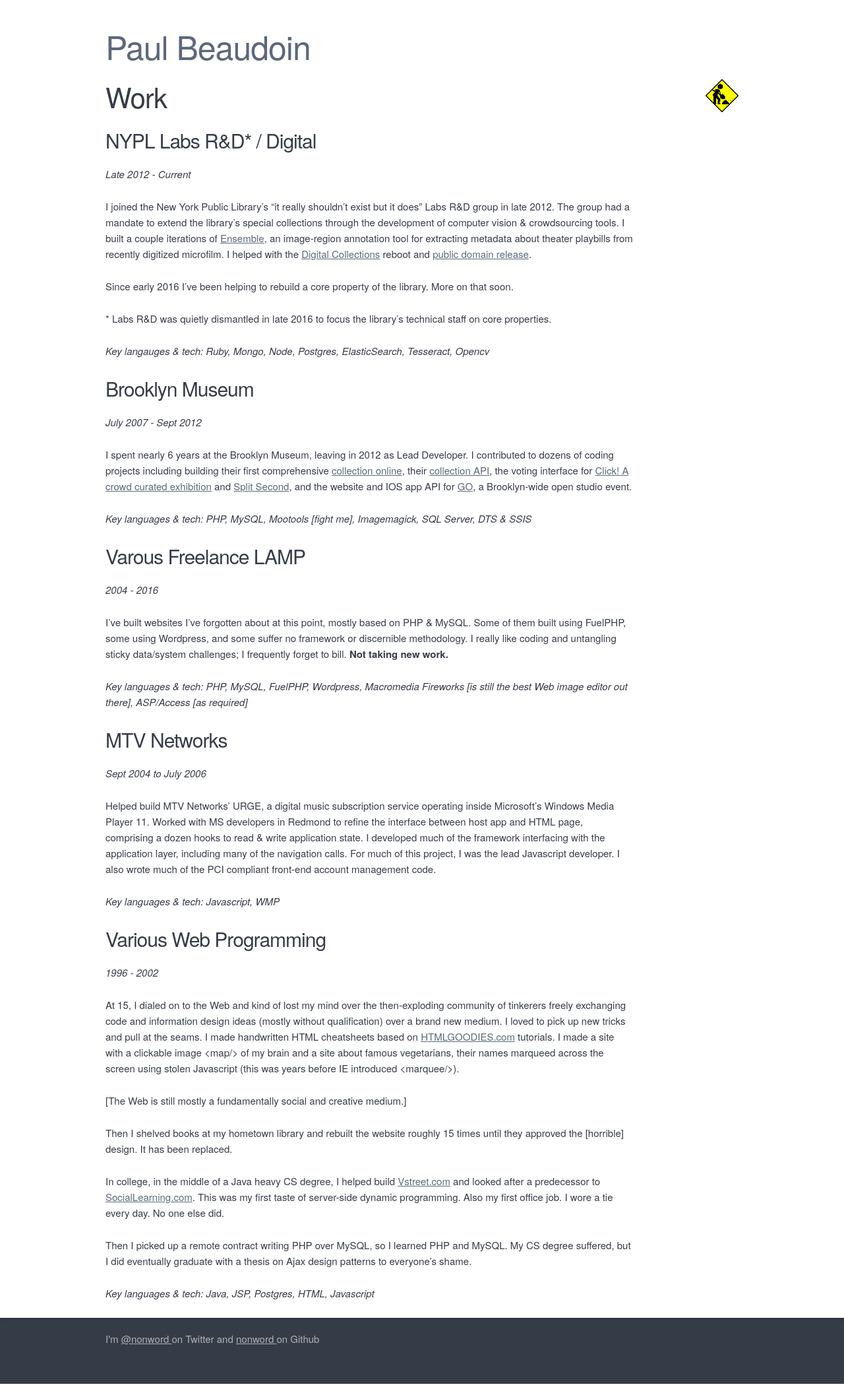
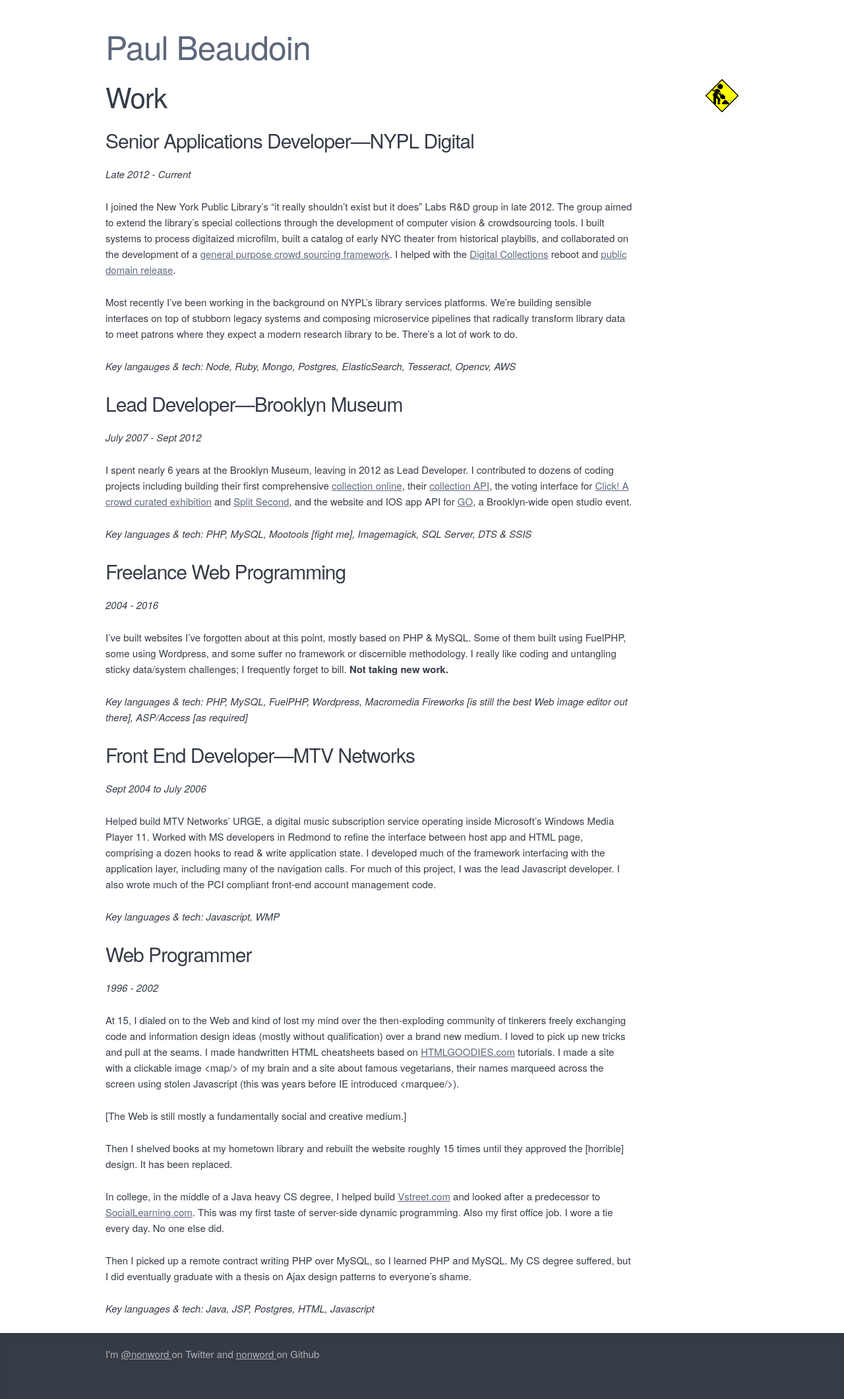
Before and after one commit to nonword/nonword.com, a Jekyll site: the page built from work/index.md, in a window 1280 px wide. Shown: the whole page at 66% size. Built offline with Jekyll 4.4.1, drawn with Linux system fonts in a browser that asks for light colours; before the commit the page ends 2097 px from its top, so only the background shows below that.

Commit message:
Add additional work detail, photo

```diff
--- a/_config.yml
+++ b/_config.yml
@@ -14,3 +14,4 @@ exclude:
   - Gemfile.lock
   - README.md
   - vendor/
+  - deploy.sh
--- a/assets/css/main.scss
+++ b/assets/css/main.scss
@@ -18,6 +18,31 @@ a {
 
 main {
   padding-bottom:100px;
+
+  @media (max-width: 578px) {
+    img {
+      width: 382px;
+    }
+  }
+
+  @media (max-width: 384px) {
+    img {
+      width: 354px;
+    }
+  }
+
+
+  @media (max-width: 360px) {
+    img {
+      width: 330px;
+    }
+  }
+
+  @media (max-width: 320px) {
+    img {
+      width: 290px;
+    }
+  }
 }
 
 .byline {
@@ -53,6 +78,7 @@ p {
   max-width: 800px;
 }
 
+
 #footer {
   position:absolute;
   bottom:0;
--- a/work/index.md
+++ b/work/index.md
@@ -1,24 +1,22 @@
 ---
 layout: default
 title: Work
-modified: 2016-11-22
+modified: 2018-06-06
 ---
 
 ## Work ![under construction](/assets/images/under-construction.gif "UC")
 
-### NYPL Labs R&amp;D* / Digital
+### Senior Applications Developer&mdash;NYPL Digital
 
 <p class="byline">Late 2012 - Current</p>
 
-I joined the New York Public Library's "it really shouldn't exist but it does" Labs R&amp;D group in late 2012. The group had a mandate to extend the library's special collections through the development of computer vision & crowdsourcing tools. I built a couple iterations of <a href="http://ensemble.nypl.org" target="_blank">Ensemble</a>, an image-region annotation tool for extracting metadata about theater playbills from recently digitized microfilm. I helped with the <a href="http://digitalcollections.nypl.org" target="_blank">Digital Collections</a> reboot and <a href="http://publicdomain.nypl.org/" target="_blank">public domain release</a>.
+I joined the New York Public Library's "it really shouldn't exist but it does" Labs R&amp;D group in late 2012. The group aimed to extend the library's special collections through the development of computer vision & crowdsourcing tools. I built systems to process digitaized microfilm, built a catalog of early NYC theater from historical playbills, and collaborated on the development of a <a href="https://scribeproject.github.io/" target="_blank">general purpose crowd sourcing framework</a>. I helped with the <a href="http://digitalcollections.nypl.org" target="_blank">Digital Collections</a> reboot and <a href="http://publicdomain.nypl.org/" target="_blank">public domain release</a>.
 
-Since early 2016 I've been helping to rebuild a core property of the library. More on that soon.
+Most recently I've been working in the background on NYPL's library services platforms. We're building sensible interfaces on top of stubborn legacy systems and composing microservice pipelines that radically transform library data to meet patrons where they expect a modern research library to be. There's a lot of work to do.
 
-\* Labs R&D was quietly dismantled in late 2016 to focus the library's technical staff on core properties.
+*Key langauges & tech: Node, Ruby, Mongo, Postgres, ElasticSearch, Tesseract, Opencv, AWS*
 
-*Key langauges & tech: Ruby, Mongo, Node, Postgres, ElasticSearch, Tesseract, Opencv*
-
-### Brooklyn Museum
+### Lead Developer&mdash;Brooklyn Museum
 
 <p class="byline">July 2007 - Sept 2012</p>
 
@@ -26,7 +24,7 @@ I spent nearly 6 years at the Brooklyn Museum, leaving in 2012 as Lead Developer
 
 *Key languages & tech: PHP, MySQL, Mootools [fight me], Imagemagick, SQL Server, DTS & SSIS*
 
-### Varous Freelance LAMP
+### Freelance Web Programming
 
 <p class="byline">2004 - 2016</p>
 
@@ -35,7 +33,7 @@ I've built websites I've forgotten about at this point, mostly based on PHP & My
 *Key languages & tech: PHP, MySQL, FuelPHP, Wordpress, Macromedia Fireworks [is still the best Web image editor out there], ASP/Access [as required]*
 
 
-### MTV Networks
+### Front End Developer&mdash;MTV Networks
 
 <p class="byline">Sept 2004 to July 2006</p>
 
@@ -43,7 +41,7 @@ Helped build MTV Networks' URGE, a digital music subscription service operating
 
 *Key languages & tech: Javascript, WMP*
 
-### Various Web Programming
+### Web Programmer
 
 <p class="byline">1996 - 2002</p>
 
```
Also changed, not shown: index.md (+2 -0 lines), README.md, assets/images/pb.png (added), 1 other file.
